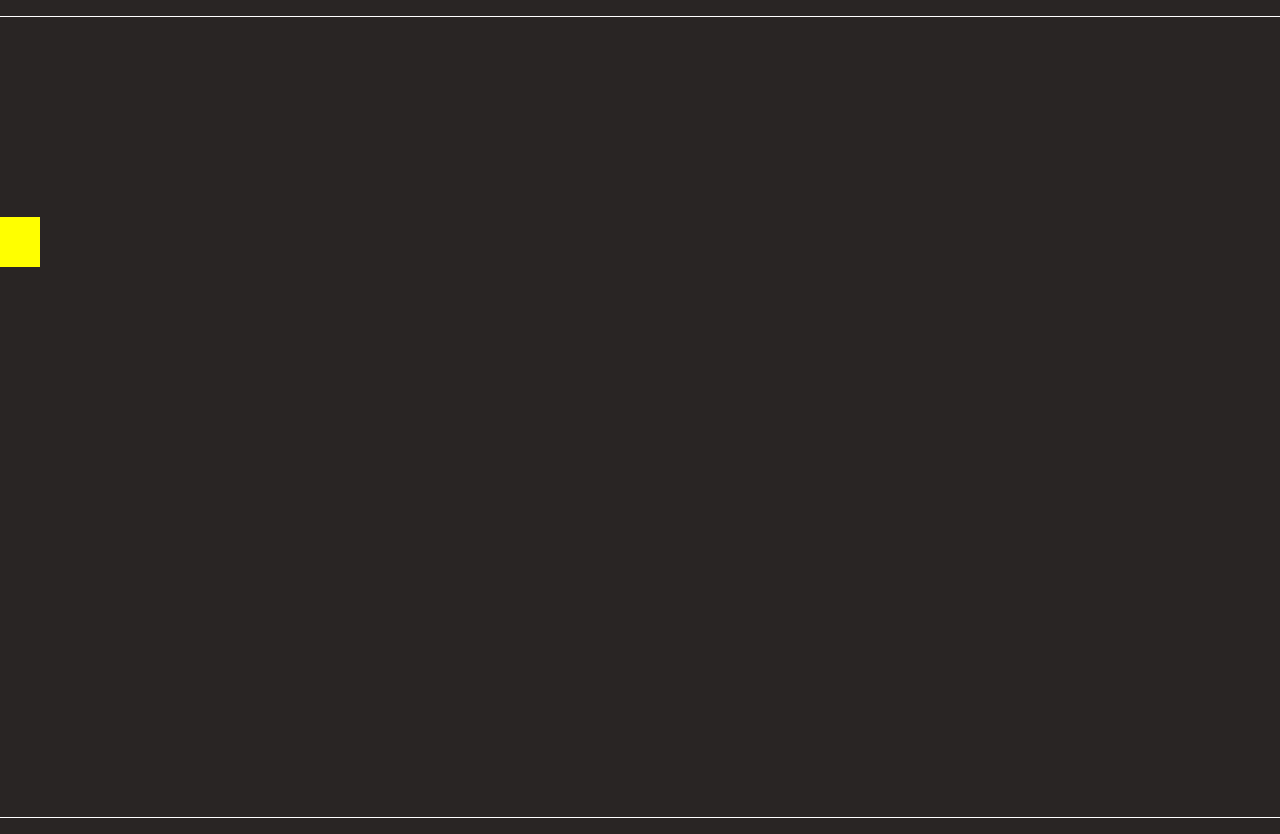
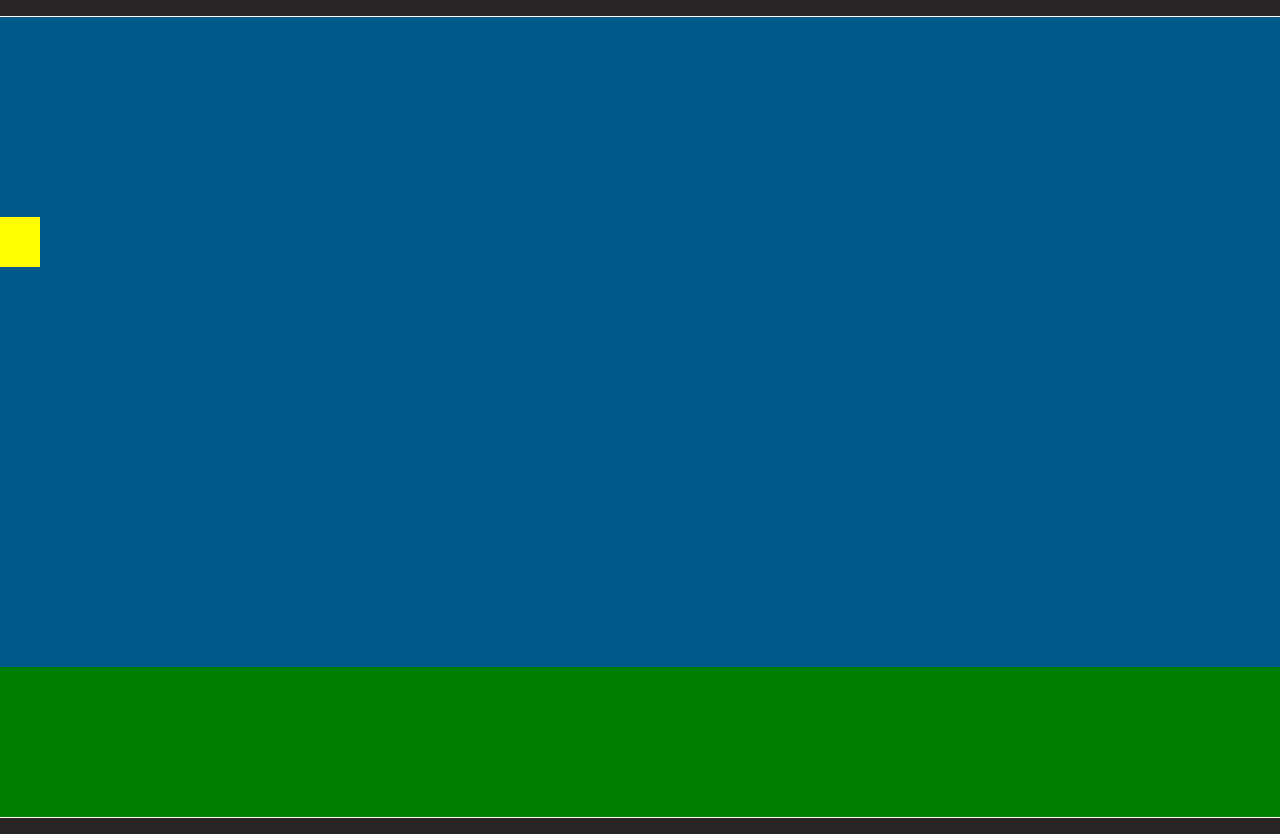
Before and after one commit to uesleisouza33/super_pooh_bear, a website with bundled scripts: page index.html in a window 1280 px wide. Shown: the top 834 px of the page. Built offline with nearby package versions, Linux system fonts and the light colour scheme.

Commit message:
Atualizando favicons

```diff
--- a/index.html
+++ b/index.html
@@ -4,12 +4,16 @@
     <meta charset="UTF-8" />
     <meta name="viewport" content="width=device-width, initial-scale=1.0" />
     <link rel="stylesheet" href="./output/output.css" />
+    <link rel="apple-touch-icon" sizes="180x180" href="./public/apple-touch-icon.png" />
+    <link rel="icon" type="image/png" sizes="32x32" href="./public/favicon-32x32.png" />
+    <link rel="icon" type="image/png" sizes="16x16" href="./public/favicon-16x16.png" />
+    <link rel="manifest" href="./public/site.webmanifest" />
     <title>SuperPoohBear 64</title>
   </head>
   <body>
     <div class="bg-stone-800 flex justify-center min-h-screen">
       <canvas
-        class="m-4"
+        class="m-4 bg-sky-800"
         id="myCanvas"
         width="1400"
         height="800"
--- a/index.js
+++ b/index.js
@@ -12,10 +12,13 @@ let poohInfo = { x: 50, y: 200, width: 50, height: 50, color: "yellow" };
 let pooh = new Pooh(poohInfo);
 
 function update() {
+
 }
 
 function draw() {
   ctx.clearRect(0, 0, canvas.width, canvas.height);
+  ctx.fillStyle = 'green'
+  ctx.fillRect(0, 650, 1400, 200)
   ctx.fillStyle = pooh.color;
   ctx.fillRect(pooh.x, pooh.y, pooh.width, pooh.height);
 }
```
Also changed, not shown: output/output.css, public/android-chrome-192x192.png (added), public/android-chrome-512x512.png (added), public/apple-touch-icon.png (added), public/favicon-16x16.png (added), public/favicon-32x32.png (added), public/favicon.ico (added), public/site.webmanifest (added).
